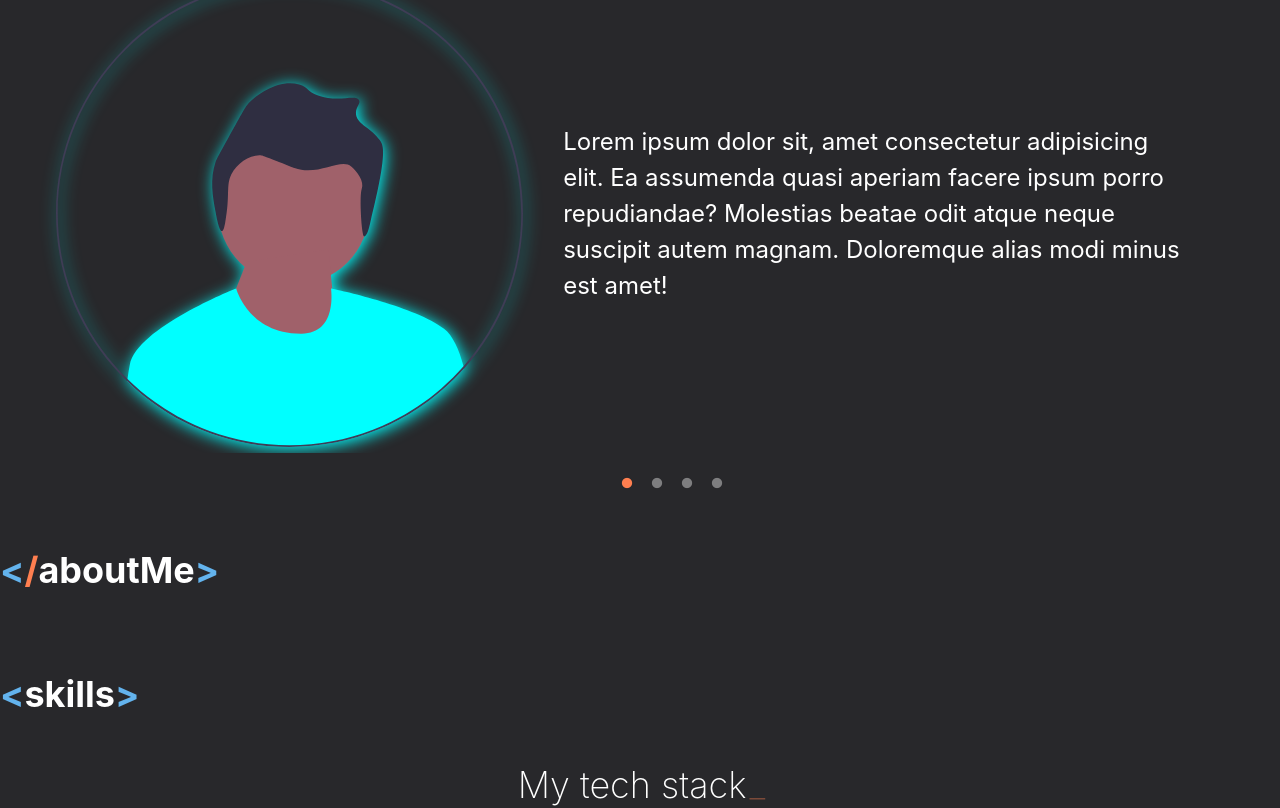
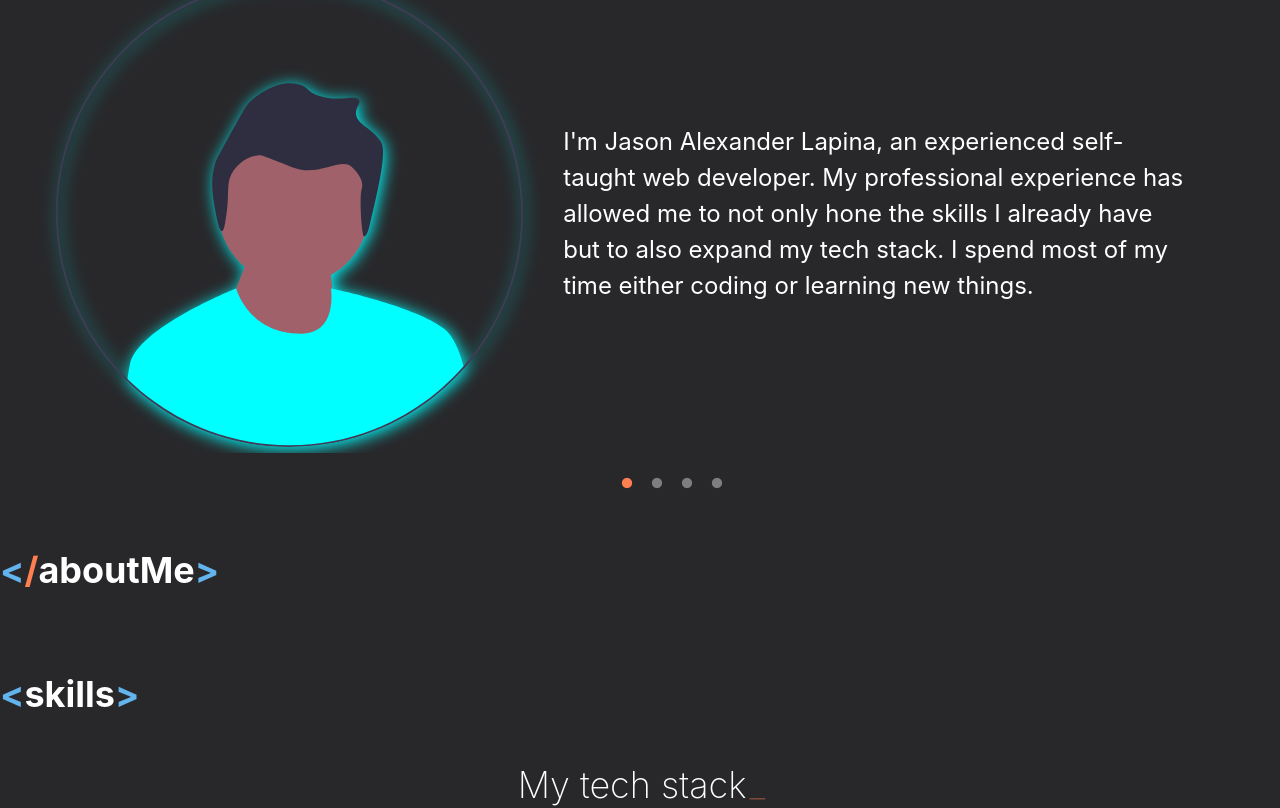
Before and after one commit to jasonLapina/Portf, a React (Create React App) app: page / in a window 1280 px wide. Shown: the part 1199-2007 px from the top of the page. Built offline with nearby package versions, Linux system fonts and the light colour scheme.

Commit message:
add content to about me

```diff
--- a/src/components/About.js
+++ b/src/components/About.js
@@ -7,22 +7,22 @@ function About() {
   const details = [
     {
       heading: "Summary",
-      text: "Lorem ipsum dolor sit, amet consectetur adipisicing elit. Ea assumenda quasi aperiam facere ipsum porro repudiandae? Molestias beatae odit atque neque suscipit autem magnam. Doloremque alias modi minus est amet!",
+      text: "I'm Jason Alexander Lapina, an experienced self-taught web developer. My professional experience has allowed me to not only hone the skills I already have but to also expand my tech stack. I spend most of my time either coding or learning new things.",
       image: "/assets/about-me.svg",
     },
     {
       heading: "Experience",
-      text: "Lorem ipsum dolor sit, amet consectetur adipisicing elit. Ea assumenda quasi aperiam facere ipsum porro repudiandae? Molestias beatae odit atque neque suscipit autem magnam. Doloremque alias modi minus est amet!",
+      text: "Over the course of a year, I have had the privilege of contributing to and leading diverse projects, utilizing a range of technologies. Prior to my professional experience, I dedicated significant time to crafting personal projects and refining my coding skills.",
       image: "/assets/about-work.svg",
     },
     {
       heading: "Education",
-      text: "Lorem ipsum dolor sit, amet consectetur adipisicing elit. Ea assumenda quasi aperiam facere ipsum porro repudiandae? Molestias beatae odit atque neque suscipit autem magnam. Doloremque alias modi minus est amet!",
+      text: "I took STEM (Science, Technology, Engineering, & Mathematics) in Senior High School then studied Agricultural and Applied Economics at the University of the Philippines. I've since developed a strong passion for programming and self-studied web development via online courses. My certifications are available upon request.",
       image: "/assets/about-educ.svg",
     },
     {
       heading: "Personal",
-      text: "Lorem ipsum dolor sit, amet consectetur adipisicing elit. Ea assumenda quasi aperiam facere ipsum porro repudiandae? Molestias beatae odit atque neque suscipit autem magnam. Doloremque alias modi minus est amet!",
+      text: "When I'm not coding or learning something new about tech, I usually watch a movie/series. I'm currently invested in the anime One Piece. I also play a variety of video games, mostly online-competitive games and single-player games.",
       image: "/assets/about-personal.svg",
     },
   ];
```
